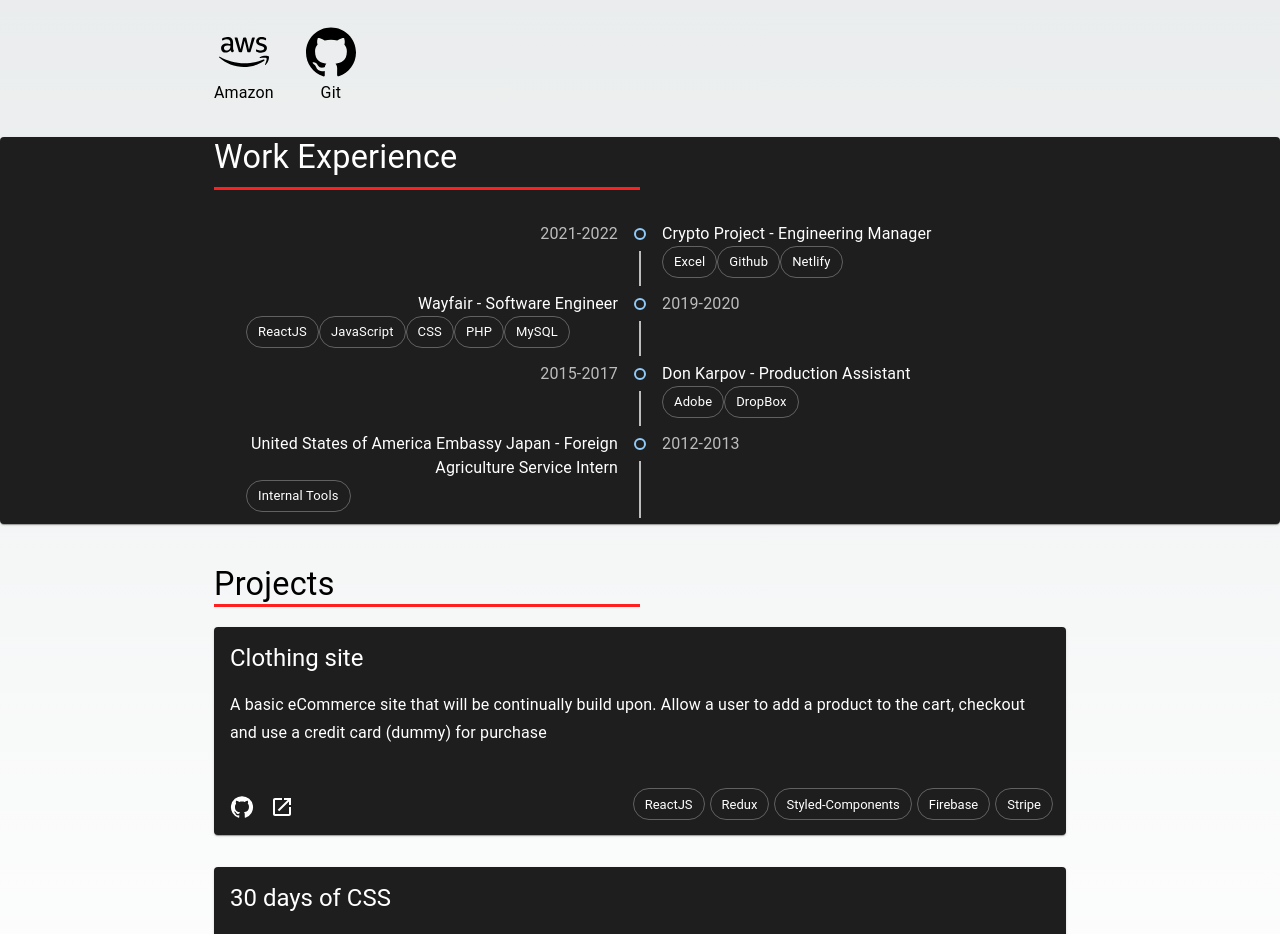
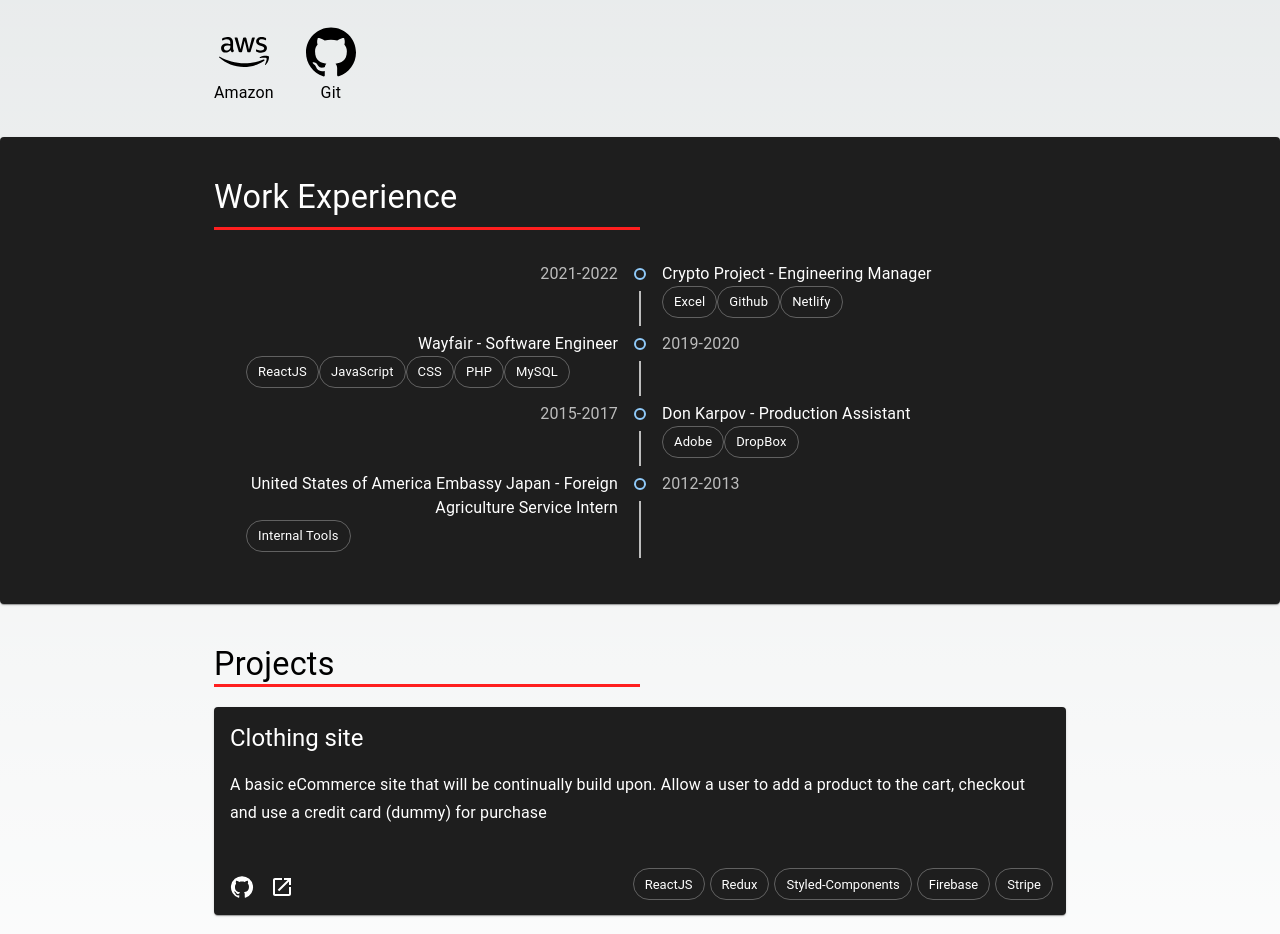
Before and after one commit to steven-ossorio/portfolio, a Next.js app in the folder portfolio/: page / in a window 1280 px wide. Shown: the part 1040-1974 px from the top of the page. Built offline with nearby package versions, Linux system fonts and the light colour scheme.

Commit message:
Added padding to surrounding work section

```diff
--- a/portfolio/component/work.component.jsx
+++ b/portfolio/component/work.component.jsx
@@ -16,8 +16,18 @@ import Typography from "@mui/material/Typography";
 
 const Work = () => {
   return (
-    <Paper>
-      <Container maxWidth="md">
+    <Paper
+      sx={{
+        padding: "10px",
+      }}
+    >
+      <Container
+        maxWidth="md"
+        sx={{
+          marginTop: "30px",
+          marginBottom: "30px",
+        }}
+      >
         <Typography variant="h4">Work Experience</Typography>
         <Divider
           sx={{
```
